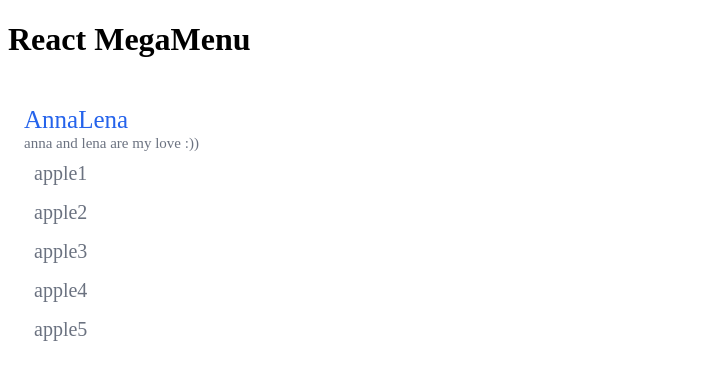
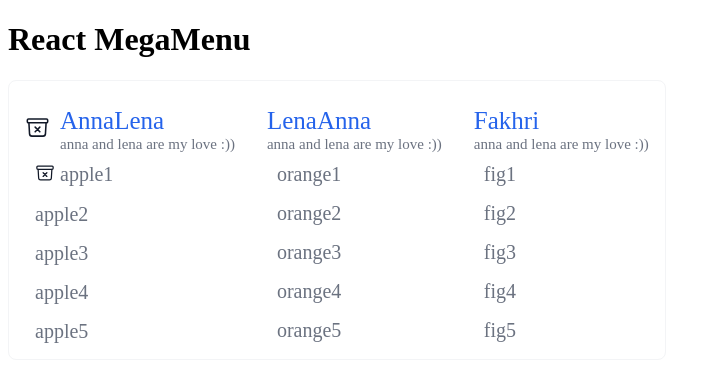
Before and after one commit to alirezamirahmadi/react-megamenu, a React (Vite) app: page / in a window 1280 px wide. Shown: the top 382 px of the page, without its empty margins (0-703 px from the left). Built offline with nearby package versions, Linux system fonts and the light colour scheme.

Commit message:
feat: add reactmegamenu component

```diff
--- a/App.tsx
+++ b/App.tsx
@@ -1,25 +1,61 @@
 import { MenuType } from "./src/types/megaMenuType";
-import Menu from "./src/components/menu/Menu";
-import './src/styles/main.css';
+import ReactMegaMenu from "./src/reactMegaMenu/ReactMegaMenu";
+
 function App() {
 
-  const menu: MenuType = {
-    title: "AnnaLena",
-    href: "#",
-    items: [
-      { title: "apple1", href: "#" },
-      { title: "apple2", href: "#" },
-      { title: "apple3", href: "#" },
-      { title: "apple4", href: "#" },
-      { title: "apple5", href: "#" },
-    ],
-    description: "anna and lena are my love :))",
-  }
+  const menu: MenuType[] = [
+    {
+      id: "1",
+      title: "AnnaLena",
+      href: "#",
+      icon: <svg xmlns="http://www.w3.org/2000/svg" fill="none" viewBox="0 0 24 24" strokeWidth={1.5} stroke="currentColor" className="size-6">
+        <path strokeLinecap="round" strokeLinejoin="round" d="m20.25 7.5-.625 10.632a2.25 2.25 0 0 1-2.247 2.118H6.622a2.25 2.25 0 0 1-2.247-2.118L3.75 7.5m6 4.125 2.25 2.25m0 0 2.25 2.25M12 13.875l2.25-2.25M12 13.875l-2.25 2.25M3.375 7.5h17.25c.621 0 1.125-.504 1.125-1.125v-1.5c0-.621-.504-1.125-1.125-1.125H3.375c-.621 0-1.125.504-1.125 1.125v1.5c0 .621.504 1.125 1.125 1.125Z" />
+      </svg>,
+      items: [
+        {
+          id: "1", title: "apple1", href: "#", icon: <svg xmlns="http://www.w3.org/2000/svg" fill="none" viewBox="0 0 24 24" strokeWidth={1.5} stroke="currentColor" className="size-6">
+            <path strokeLinecap="round" strokeLinejoin="round" d="m20.25 7.5-.625 10.632a2.25 2.25 0 0 1-2.247 2.118H6.622a2.25 2.25 0 0 1-2.247-2.118L3.75 7.5m6 4.125 2.25 2.25m0 0 2.25 2.25M12 13.875l2.25-2.25M12 13.875l-2.25 2.25M3.375 7.5h17.25c.621 0 1.125-.504 1.125-1.125v-1.5c0-.621-.504-1.125-1.125-1.125H3.375c-.621 0-1.125.504-1.125 1.125v1.5c0 .621.504 1.125 1.125 1.125Z" />
+          </svg>,
+        },
+        { id: "2", title: "apple2", href: "#" },
+        { id: "3", title: "apple3", href: "#" },
+        { id: "4", title: "apple4", href: "#" },
+        { id: "5", title: "apple5", href: "#" },
+      ],
+      description: "anna and lena are my love :))",
+    },
+    {
+      id: "2",
+      title: "LenaAnna",
+      href: "#",
+      items: [
+        { id: "1", title: "orange1", href: "#" },
+        { id: "2", title: "orange2", href: "#" },
+        { id: "3", title: "orange3", href: "#" },
+        { id: "4", title: "orange4", href: "#" },
+        { id: "5", title: "orange5", href: "#" },
+      ],
+      description: "anna and lena are my love :))",
+    },
+    {
+      id: "3",
+      title: "Fakhri",
+      href: "#",
+      items: [
+        { id: "1", title: "fig1", href: "#" },
+        { id: "2", title: "fig2", href: "#" },
+        { id: "3", title: "fig3", href: "#" },
+        { id: "4", title: "fig4", href: "#" },
+        { id: "5", title: "fig5", href: "#" },
+      ],
+      description: "anna and lena are my love :))",
+    },
+  ]
 
   return (
     <>
       <h1>React MegaMenu</h1>
-      <Menu menu={menu} />
+      <ReactMegaMenu menus={menu} />
     </>
   )
 }
--- a/src/components/menu/Menu.tsx
+++ b/src/components/menu/Menu.tsx
@@ -16,7 +16,7 @@ export default function Menu({ menu }: { menu: MenuType }): React.JSX.Element {
         <ul className="rmm-menu-ul">
           {
             menu.items.map((item: ItemType) => (
-              <li key={item.title} className="rmm-menu-item">
+              <li key={item.id} className="rmm-menu-item">
                 {item.icon && <div className="rmm-menu-item__icon">{item.icon}</div>}
                 <a href={item.href} className="rmm-menu-item__link">
                   <span className="rmm-menu-item__title">{item.title}</span>
--- a/src/components/menu/menu.css
+++ b/src/components/menu/menu.css
@@ -6,9 +6,14 @@
 
 .rmm-menu-head {
   margin: 10px 0;
+  display: flex;
+  align-items: center;
+  gap: 10px;
 }
 
-.rmm-menu-head__icon {}
+.rmm-menu-head__icon {
+  width: 25px;
+}
 
 .rmm-menu-head__link {
   align-items: center;
@@ -35,9 +40,14 @@
 
 .rmm-menu-item {
   margin-bottom: 1rem;
+  display: flex;
+  align-items: center;
+  gap: 5px;
 }
 
-.rmm-menu-item__icon {}
+.rmm-menu-item__icon {
+  width: 20px;
+}
 
 .rmm-menu-item__link {
   text-decoration: none;
--- /dev/null
+++ b/src/reactMegaMenu/ReactMegaMenu.tsx
@@ -0,0 +1,20 @@
+import Menu from "../components/menu/Menu";
+import { MenuType, ReactMegaMenuType } from "../types/megaMenuType";
+import "../styles/main.css";
+import "./reactMegaMenu.css";
+
+export default function ReactMegaMenu({ direction = "ltr", menus, options }: ReactMegaMenuType): React.JSX.Element {
+  return (
+    <>
+      <div className="rmm-megamenu-main" dir={direction}>
+        {
+          menus.map((menu: MenuType) => (
+            <div key={menu.id} className="rmm-megamenu-menu">
+              <Menu menu={menu} />
+            </div>
+          ))
+        }
+      </div>
+    </>
+  )
+}
--- /dev/null
+++ b/src/reactMegaMenu/reactMegaMenu.css
@@ -0,0 +1,11 @@
+.rmm-megamenu-main {
+  display: flex;
+  flex-wrap: wrap;
+  border-style: solid;
+  border-width: 1px;
+  border-color: rgb(243 244 246);
+  border-radius: 8px;
+  width: fit-content;
+}
+
+.rmm-megamenu-menu {}
--- a/src/types/MegaMenuType.tsx
+++ b/src/types/MegaMenuType.tsx
@@ -1,12 +1,14 @@
 import { OptionType } from "./optionType";
 
 type ItemType = {
+  id: string,
   title: string,
   href: string,
   icon?: React.ReactElement,
 }
 
 type MenuType = {
+  id: string,
   title: string,
   href?: string,
   icon?: React.ReactElement,
@@ -16,7 +18,7 @@ type MenuType = {
 
 type ReactMegaMenuType = {
   direction?: 'rtl' | 'ltr' | 'inherit',
-  menuItems: MenuType[],
+  menus: MenuType[],
   options?: OptionType,
 }
 
```
